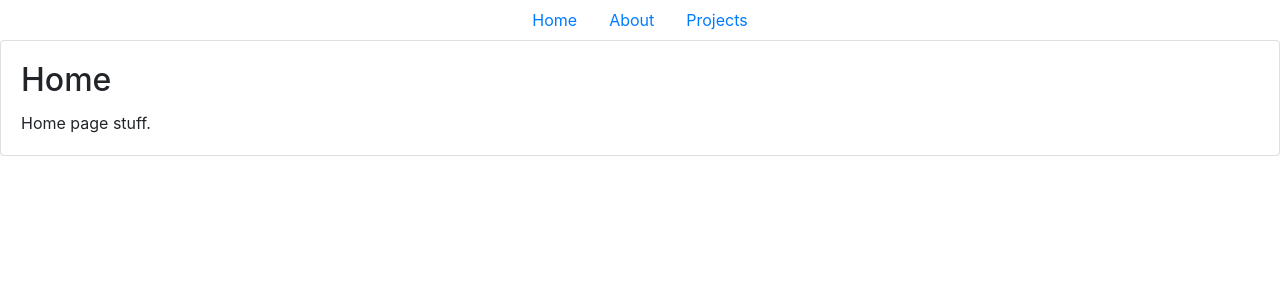
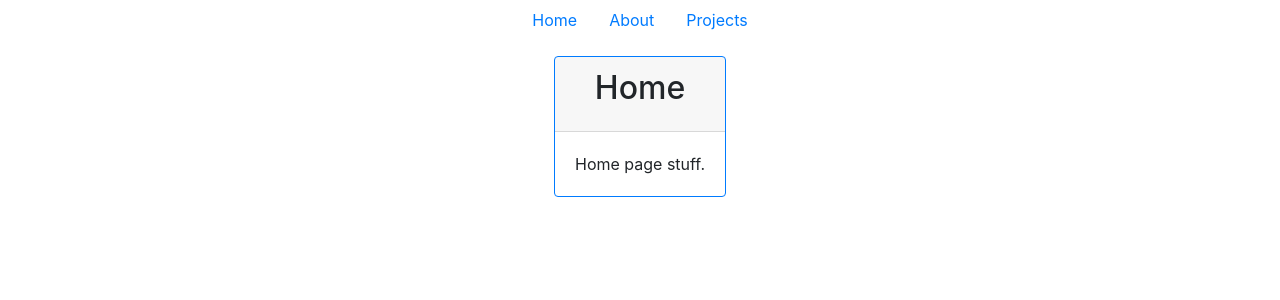
Before and after one commit to JMAdsit/personal-site, a React (Create React App) app: page / in a window 1280 px wide. Shown: the top 300 px of the page. Built offline with nearby package versions, Linux system fonts and the light colour scheme.

Commit message:
centered and configured all pages' cards

```diff
--- a/src/components/MainCard.js
+++ b/src/components/MainCard.js
@@ -2,12 +2,15 @@ import React from "react";
 
 function MainCard({title, body}) {
     return (
-    <div className="card">
-        <div className="card-body">
+    <div className="card rounded border border-primary my-3 mx-auto">
 
-            <h2 className="card-title">
+        <div className="card-header">
+            <h2 className="card-title text-center">
                 {title}
             </h2>
+        </div>
+
+        <div className="card-body">
 
             <p className="card-text">
                 {body}
--- a/src/pages/About.js
+++ b/src/pages/About.js
@@ -5,10 +5,14 @@ function About() {
     let title = "About Me";
     let body = "Things about me.";
 
-    return <MainCard
-        title={title}
-        body={body}
-    />
+    return (
+        <div className="d-flex flex-column justify-content-center">
+            <MainCard
+                title={title}
+                body={body}
+            />
+        </div>
+    );
 }
 
 export default About;
--- a/src/pages/Home.js
+++ b/src/pages/Home.js
@@ -5,10 +5,14 @@ function Home() {
     let title = "Home";
     let body = "Home page stuff.";
 
-    return <MainCard
-        title={title}
-        body={body}
-    />
+    return (
+        <div className="d-flex flex-column justify-content-center">
+            <MainCard
+                title={title}
+                body={body}
+            />
+        </div>
+    );
 }
 
 export default Home;
```
